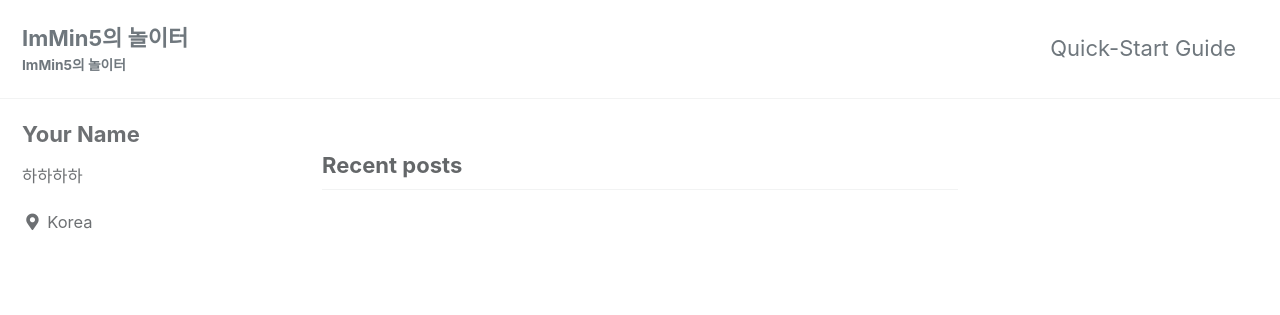
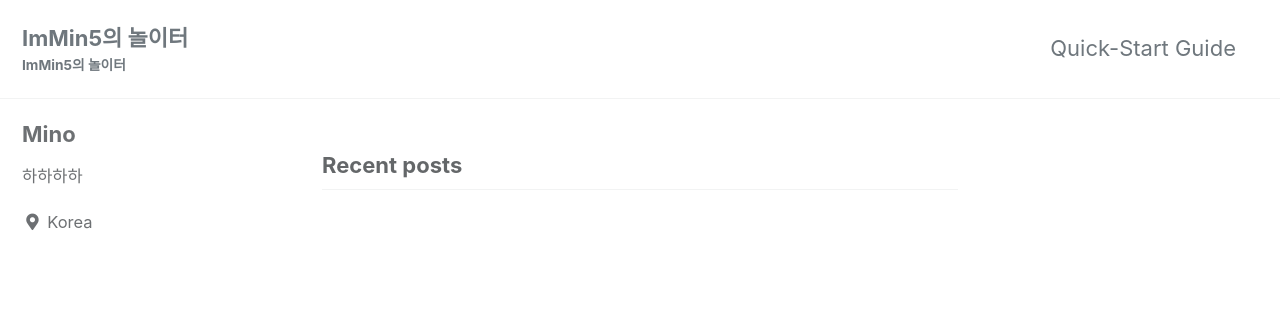
Before and after one commit to ImMin5/ImMin5.github.io, a Jekyll site: the page built from index.html, in a window 1280 px wide. Shown: the top 315 px of the page. Built offline with Jekyll 4.4.1, drawn with Linux system fonts in a browser that asks for light colours; cached includes are drawn as plain includes; the list of posts is cut into pages by our own code.

Commit message:
Update _config.yml

```diff
--- a/_config.yml
+++ b/_config.yml
@@ -20,7 +20,7 @@ title                    : "ImMin5의 놀이터"
 title_separator          : "-"
 subtitle                 : "ImMin5의 놀이터"
 name                     : "Mino"
-description              : "An amazing website."
+description              : "놀라운 웹사이트!"
 url                      : "https://github.com/ImMin5/ImMin5.github.io"
 baseurl                  : # the subpath of your site, e.g. "/blog"
 repository               : # GitHub username/repo-name e.g. "mmistakes/minimal-mistakes"
@@ -101,7 +101,7 @@ analytics:
 
 # Site Author
 author:
-  name             : "Your Name"
+  name             : "Mino"
   avatar           : # path of avatar image, e.g. "/assets/images/bio-photo.jpg"
   bio              : "하하하하"
   location         : "Korea"
```
